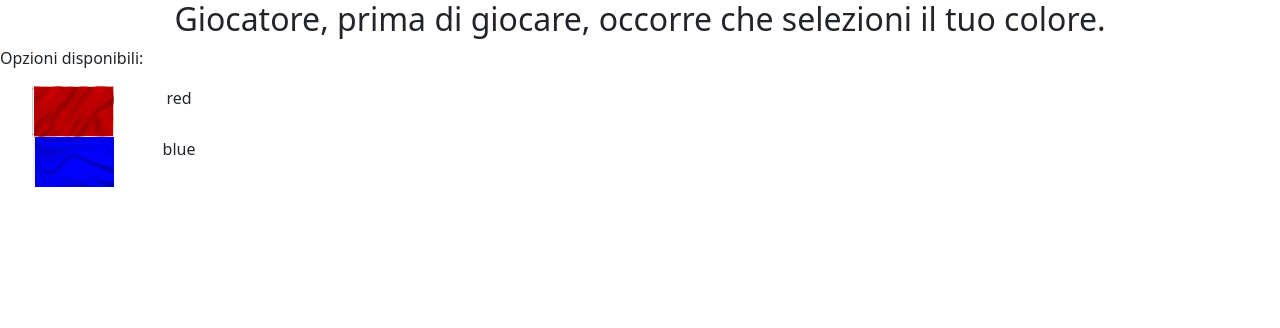
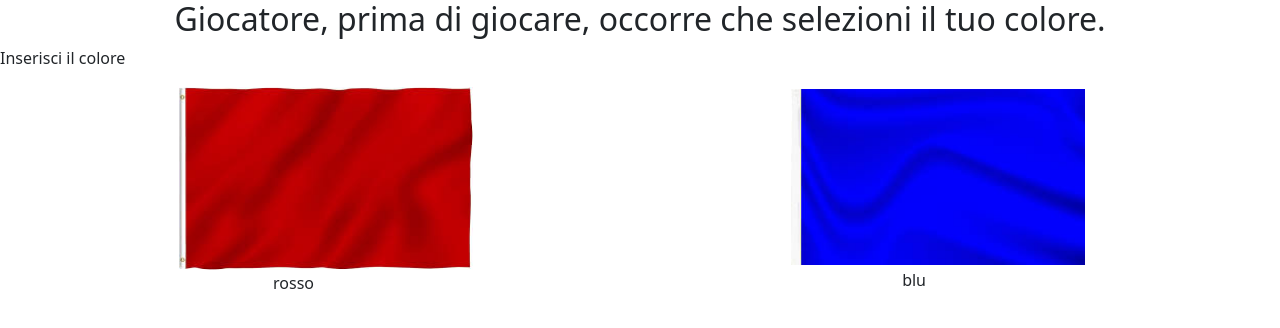
Before and after one commit to dnmtt09/checkers-game, an Angular app: page / in a window 1280 px wide. Shown: the top 328 px of the page. Built offline with nearby package versions, Linux system fonts and the light colour scheme.

Commit message:
handle logic choose color human player

```diff
--- a/src/app/components/menu/player-color/player-color.component.html
+++ b/src/app/components/menu/player-color/player-color.component.html
@@ -1,17 +1,27 @@
-<h2 style="text-align: center">
-  Giocatore, prima di giocare, occorre che selezioni il tuo colore.
-</h2>
-<p>Opzioni disponibili:</p>
-<ul style="text-align: center">
-  <li class="row">
-    <img class="col-md-1" (click)="choosePlayerColor(pC.red)" src="{{ colorsAvailable['image1'] }}" alt="" />
-
-    <span class="col-md-1">{{ colorsAvailable['color1'] }}</span>
+<h2>Giocatore, prima di giocare, occorre che selezioni il tuo colore.</h2>
+<p>Inserisci il colore</p>
+<ul class="row">
+  <li class="row col-md-6">
+    <button id="id-red" [ngClass]="{ 'border-button': isClicked === playerColor.red }">
+      <img
+        class="col-md-6"
+        (click)="choosePlayerColor(pC.red)"
+        src="{{ colorsAvailable['image1'] }}"
+        alt=""
+      />
+    </button>
+    <span class="col-md-6">{{ colorsAvailable['color1'] }}</span>
   </li>
 
-  <li class="row">
-    <img class="col-md-1" (click)="choosePlayerColor(pC.blue)" src="{{ colorsAvailable['image2'] }}" alt="" />
-
-    <span class="col-md-1">{{ colorsAvailable['color2'] }}</span>
+  <li class="row col-md-6">
+    <button id="id-blue" [ngClass]="{ 'border-button': isClicked === playerColor.blue }">
+      <img
+        class="col-md-6"
+        (click)="choosePlayerColor(pC.blue)"
+        src="{{ colorsAvailable['image2'] }}"
+        alt=""
+      />
+    </button>
+    <span class="col-md-6">{{ colorsAvailable['color2'] }}</span>
   </li>
 </ul>
--- a/src/app/components/menu/player-color/player-color.component.scss
+++ b/src/app/components/menu/player-color/player-color.component.scss
@@ -0,0 +1,31 @@
+button {
+  background: none;
+  border: none;
+}
+
+.border-button {
+  //border: 1px solid black;
+  width: 60rem;
+  max-width: 70rem;
+}
+
+.no-border-button {
+  border: none;
+}
+
+h2,
+ul {
+  text-align: center;
+}
+
+span {
+  text-align: end;
+}
+
+img {
+  transition: transform 0.5s ease-in-out; /* Add a smooth transition effect */
+}
+
+img:focus {
+  transform: scale(1000000); /* Increase the image size by 1.5 times on focus */
+}
--- a/src/app/components/menu/player-color/player-color.component.ts
+++ b/src/app/components/menu/player-color/player-color.component.ts
@@ -1,9 +1,9 @@
-import { CommonModule, NgFor } from '@angular/common';
-import {Component, EventEmitter, Output} from '@angular/core';
+import { CommonModule } from '@angular/common';
+import { Component, EventEmitter, Output } from '@angular/core';
 
 enum playerColor {
-  red= "red",
-  blue="blue"
+  red = 'red',
+  blue = 'blue',
 }
 
 @Component({
@@ -16,19 +16,22 @@ enum playerColor {
 export class PlayerColorComponent {
   colorsAvailable: Record<string, string> = {};
   readonly pC = playerColor;
+  isClicked: playerColor | undefined = undefined;
   @Output() colorChoose: EventEmitter<playerColor> = new EventEmitter<playerColor>();
 
   constructor() {
     this.colorsAvailable = {
-      color1: 'red',
+      color1: 'rosso',
       image1: '/assets/img/red-flag.jpeg',
-      color2: 'blue',
+      color2: 'blu',
       image2: './assets/img/blue-flag.jpeg',
     };
   }
 
   choosePlayerColor(playerColor: playerColor): void {
+    this.isClicked = playerColor;
     this.colorChoose.emit(playerColor);
   }
 
+  protected readonly playerColor = playerColor;
 }
```
Also changed, not shown: src/styles/styles.scss (line endings or trailing spaces), 1 other file (tests, documents, lock files or other folders).
